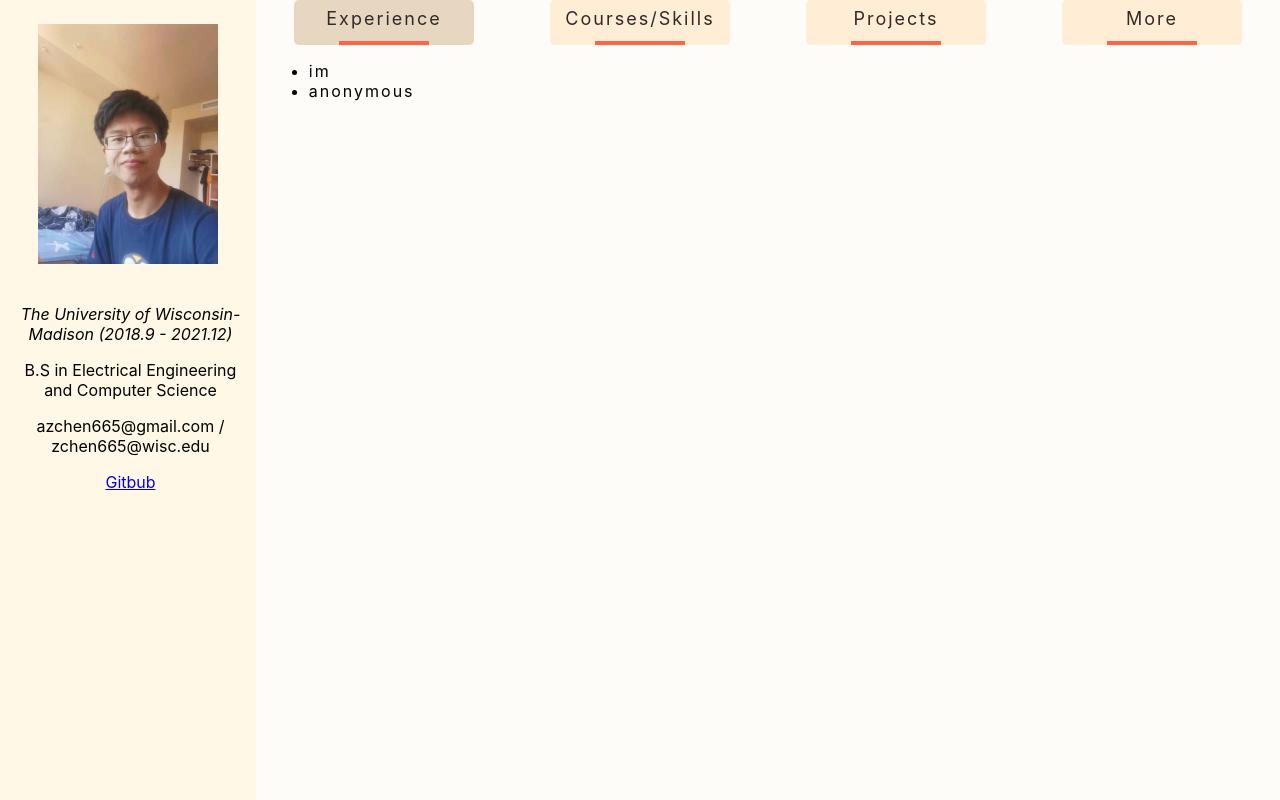
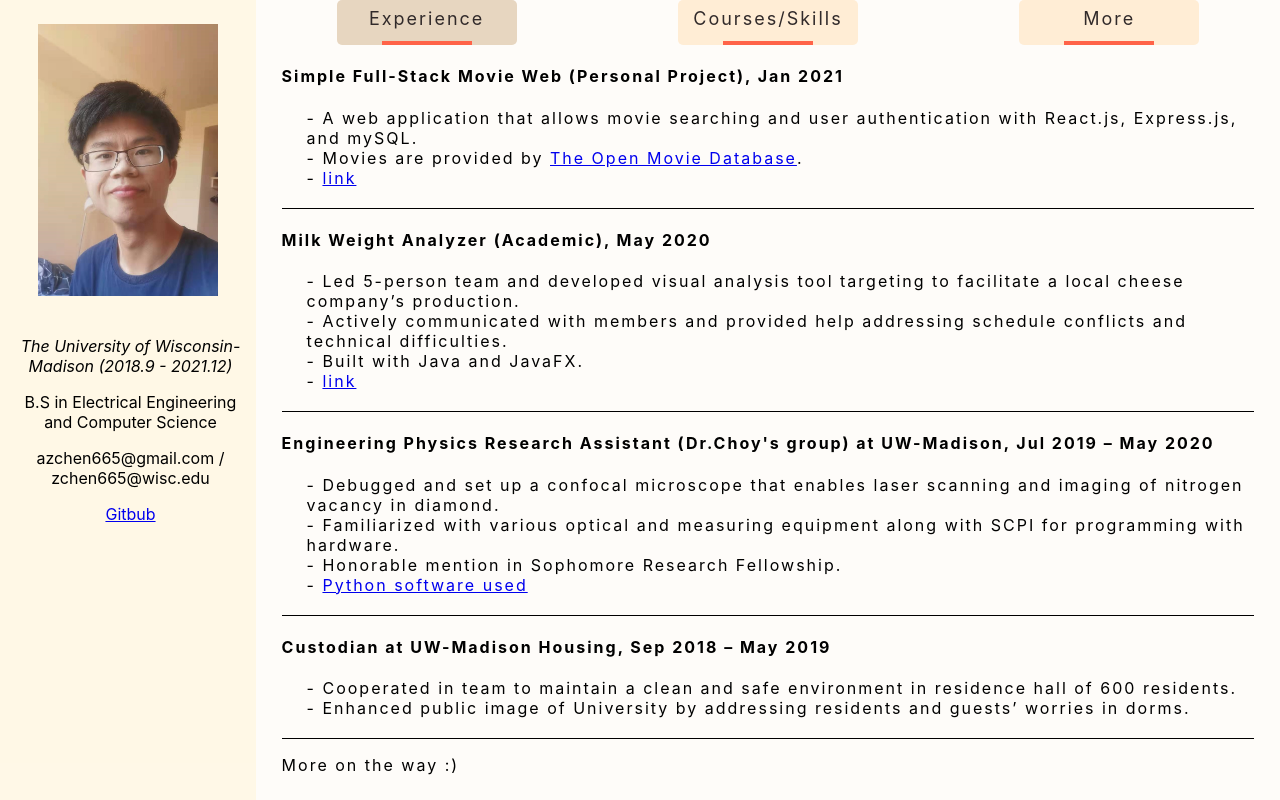
Before and after one commit to zchen665/resume, a React (Create React App) app: page / in a window 1280 px wide. Built offline with nearby package versions, Linux system fonts and the light colour scheme.

Commit message:
uploaded content

```diff
--- a/public/index.html
+++ b/public/index.html
@@ -6,8 +6,8 @@
     <meta name="viewport" content="width=device-width, initial-scale=1" />
     <meta name="theme-color" content="#000000" />
     <meta
-      name="description"
-      content="Web site created using create-react-app"
+      name="Chen's Resume"
+      content="About me"
     />
     <link rel="apple-touch-icon" href="%PUBLIC_URL%/logo192.png" />
     <!--
@@ -24,7 +24,7 @@
       work correctly both with client-side routing and a non-root public URL.
       Learn how to configure a non-root public URL by running `npm run build`.
     -->
-    <title>React App</title>
+    <title>Z Chen</title>
   </head>
   <body>
     <noscript>You need to enable JavaScript to run this app.</noscript>
--- a/src/components/App.js
+++ b/src/components/App.js
@@ -1,7 +1,7 @@
 import '../css/App.scss';
 import SelfPanel from './SelfPanel';
 import Navigator from './Navigator';
-import { useEffect, useState } from 'react';
+import { useState } from 'react';
 
 function App() {
   const [curPage, setCurPage] = useState('1')
@@ -21,26 +21,70 @@ function App() {
       <div className="main__right">
         <Navigator onClick={handleClick} />
         {/* following are pages for different tabs */}
-        <article className={`content ${curPage!=="1"? "content--hide" : ""}`}>
-          <ul className="content__form">
-            <li>im</li>
-            <li>anonymous</li>
-          </ul>
+        <article className={`content ${curPage !== "1" ? "content--hide" : ""}`}>
+          <h4 className="content__title"> Simple Full-Stack Movie Web (Personal Project), Jan 2021</h4>
+          <p className="content__detail"> - A web application that allows movie searching and user authentication
+              with React.js, Express.js, and mySQL. <br />
+              - Movies are provided by <a href="http://www.omdbapi.com/">The Open Movie Database</a>.<br />
+            - <a href="https://github.com/zchen665/MovieWeb">link</a> </p>
+
+          <h4 className="content__title"> Milk Weight Analyzer (Academic), May 2020</h4>
+          <p className="content__detail"> - Led 5-person team and developed visual analysis tool targeting to facilitate a
+              local cheese company’s production. <br />
+              - Actively communicated with members and provided help addressing schedule conflicts and technical difficulties.<br />
+              - Built with Java and JavaFX. <br />
+            - <a href="https://github.com/zchen665/ATeamProject">link</a>
+          </p>
+
+          <h4 className="content__title"> Engineering Physics Research Assistant (Dr.Choy's group) at UW-Madison,   Jul 2019 – May 2020</h4>
+          <p className="content__detail"> - Debugged and set up a confocal microscope that enables laser scanning and
+              imaging of nitrogen vacancy in diamond. <br />
+              - Familiarized with various optical and measuring equipment along with SCPI
+              for programming with hardware. <br />
+              - Honorable mention in Sophomore Research Fellowship.<br />
+            - <a href="https://github.com/Ulm-IQO/qudi">Python software used</a>
+          </p>
+
+          <h4 className="content__title">Custodian at UW-Madison Housing,  Sep 2018 – May 2019</h4>
+          <p className="content__detail">- Cooperated in team to maintain a clean and safe environment in residence
+              hall of 600 residents.<br />
+              - Enhanced public image of University by addressing residents and guests’ worries in dorms.
+          </p>
+
+          <p> More on the way :)</p>
+
+
         </article>
 
-        <article className={`content ${curPage!=="2"? "content--hide" : ""}`}>
-          page 2
+        <article className={`content ${curPage !== "2" ? "content--hide" : ""}`}>
+          <h4 className="content__title"> Courses: </h4>
+          <div className="content__detail">
+            <h5>completed:</h5>
+              CS400: Data Structure / CS540: Intro to AI / CS577: Algorithms
+              / CS532: Matrix Method for Machine Learning / ECE551: Digital Design&Synthesis <br />
+            <h5>in progress:</h5> ECE552: Intro to Computer Architecture / CS537: Operating System
+          </div>
+          <h4 className="content__title"> Skills: </h4>
+          <div className="content__detail">
+            <h5>(left being what I'm more confident at)</h5>
+            <h5>Programming:</h5>React.js, javascript, HTML/CSS, Python, Verilog, Java, C, SQL
+            <h5>Language:</h5> Chinese (native), English (fluent), Japanese (intermediate
+             <a href="https://www.jlpt.jp/e/about/levelsummary.html">JLPT N2</a>).
+          </div>
+
         </article>
-        <article className={`content ${curPage!=="3"? "content--hide" : ""}`}>
-          page 3
-        </article>
-        <article className={`content ${curPage!=="4"? "content--hide" : ""}`}>
-          page 4
+        <article className={`content ${curPage !== "3" ? "content--hide" : ""}`}>
+          <div className="hobby">
+            <div className="hobby_item">
+              <img className="hobby__img" alt="some books"></img>
+              <h5 className="hobby__desc"> coming soon</h5>
+            </div>
+          </div>
         </article>
 
 
       </div>
-    </div>
+    </div >
   );
 }
 
--- a/src/components/Navigator.js
+++ b/src/components/Navigator.js
@@ -34,8 +34,7 @@ const Navigator = (props) => {
         <div className='navigator'>
             <Tab className={`navigator__tab ${index === "1" ? "tab--active" : ""}`} idx="1" onClick={handleClick}> Experience</Tab>
             <Tab className={`navigator__tab ${index === "2" ? "tab--active" : ""}`} idx="2" onClick={handleClick}> Courses/Skills</Tab>
-            <Tab className={`navigator__tab ${index === "3" ? "tab--active" : ""}`} idx="3" onClick={handleClick}> Projects</Tab>
-            <Tab className={`navigator__tab ${index === "4" ? "tab--active" : ""}`} idx="4" onClick={handleClick}> More</Tab>
+            <Tab className={`navigator__tab ${index === "3" ? "tab--active" : ""}`} idx="3" onClick={handleClick}> More</Tab>
         </div>
     )
 };
--- a/src/css/App.scss
+++ b/src/css/App.scss
@@ -35,13 +35,13 @@ $tab-height: 2.5em;
 .selfPanel {
   display: flex;
   flex-direction: column;
-  padding-top: 3vh;
 
   &__img {
     margin: auto;
-    padding-bottom: 3vh;
+    padding: 3vh 1vw;
     width: 180px;
     height: auto;
+
   }
 
   &__info {
@@ -127,14 +127,27 @@ $tab-height: 2.5em;
 }
 
 .content{
-  &__form{
-    margin: 2vh 1vw;
+  margin: 2vh 2vw;
+  // &__title{
+// reserved
+  // }
 
+  &__detail{
+    padding-left: 25px;
+    padding-bottom: 20px;
+    border-bottom: $border1;
   }
 
   &--hide{
     display: None;
   }
+}
+
+.hobby{
+  // border: $border1;
+  width: 10 rem;
+  height: 15 rem;
+
 }
 
 
```
Also changed, not shown: src/img/me.jpg, 1 other file (tests, documents, lock files or other folders).
